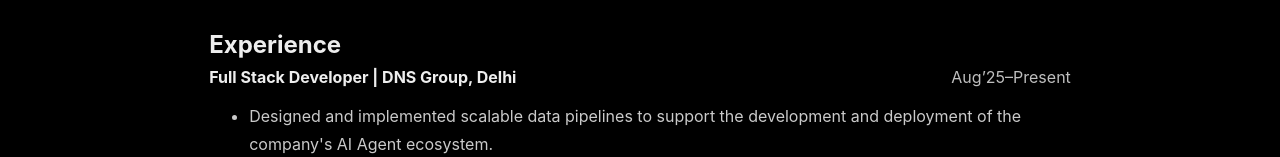
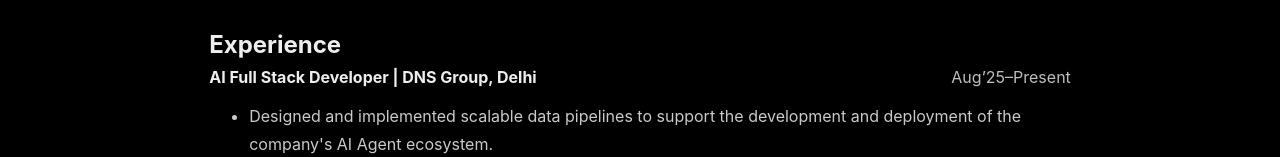
Before and after one commit to AsaeDawn/PortFolio, a SvelteKit app: page / in a window 1280 px wide. Shown: the part 336-493 px from the top of the page. Built offline with nearby package versions, Linux system fonts and the light colour scheme.

Commit message:
Minor Errors

```diff
--- a/src/routes/+page.svelte
+++ b/src/routes/+page.svelte
@@ -79,7 +79,7 @@
   <h2>Experience</h2>
 
   <div class="exp-row">
-    <h4>Full Stack Developer | DNS Group, Delhi</h4>
+    <h4>AI Full Stack Developer | DNS Group, Delhi</h4>
     <span class="date">Aug’25–Present</span>
   </div>
   <ul>
```
